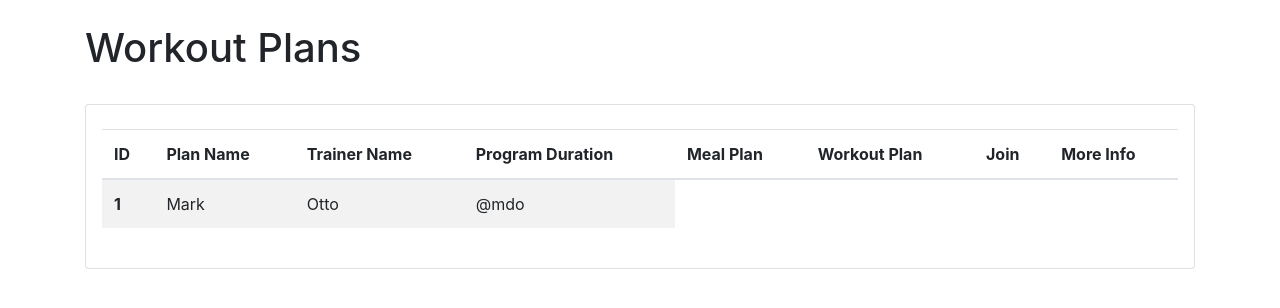
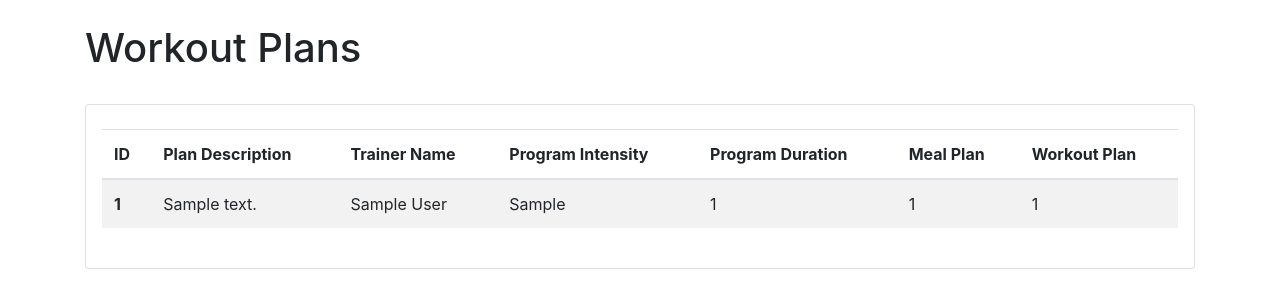
Before and after one commit to joshua-deans/FitTrkr, a Flask app: template templates/client/browse_plans.html in a window 1280 px wide. Shown: the part 56-364 px from the top of the page. Run offline with Flask 2, Linux system fonts and the light colour scheme; the template is opened without the code that fills it: most values are stand-ins (such as "Sample title", 1, 10 or a date in 2020); some libraries are stand-ins or nearby versions.

Commit message:
Browse Plans table now is populated from the database.

```diff
--- a/app.py
+++ b/app.py
@@ -5,7 +5,6 @@ from db import DBconfig
 from os import urandom
 import scrypt
 import base64
-
 
 app = Flask(__name__)
 
@@ -21,6 +20,7 @@ app.config['MYSQL_CURSORCLASS'] = DBconfig["dictDB"]
 # init MYSQL
 mysql = MySQL(app)
 
+
 def is_logged_in(flask_request: Flask.request_class) -> (bool, int):
     cookies = flask_request.cookies
     if 'token' in cookies:
@@ -34,11 +34,13 @@ def is_logged_in(flask_request: Flask.request_class) -> (bool, int):
             return True, result['UserID']
     return False, -1
 
+
 # Route for landing page
 @app.route("/")
 def base():
     logged_in_as = is_logged_in(request)
     return render_template('base.html')
+
 
 class SignupForm(Form):
     username = StringField('Username', [
@@ -50,9 +52,10 @@ class SignupForm(Form):
     confirm = PasswordField('Confirm password', [
         validators.DataRequired()])
 
+
 # Route for sign up form
 
-@app.route("/signup", methods=['GET', 'POST'])
+@app.route("/signup/", methods=['GET', 'POST'])
 def signup():
     form = SignupForm(request.form)
     if request.method == 'POST' and form.validate():
@@ -70,6 +73,7 @@ def signup():
         return redirect(url_for('login'))
     return render_template('auth/signup.html', form=form)
 
+
 class LoginForm(Form):
     username = StringField('Username', [
         validators.DataRequired(),
@@ -77,8 +81,9 @@ class LoginForm(Form):
     password = PasswordField('Password', [
         validators.DataRequired()])
 
+
 # Route for sign up form
-@app.route("/login", methods=['GET', 'POST'])
+@app.route("/login/", methods=['GET', 'POST'])
 def login():
     form = LoginForm(request.form)
     if request.method == 'POST' and form.validate():
@@ -112,19 +117,29 @@ def login():
 
 
 ### Delete before merging
-@app.route("/client")
-def client():
+@app.route("/client/<int:user_id>/")
+def client(user_id):
     return render_template('client/dashboard.html')
 
 
-@app.route("/trainer")
-def trainer():
+@app.route("/client/<int:user_id>/plans/")
+def client_browse_plans(user_id, plan_info=None):
+    cur = mysql.connection.cursor()
+    cur.execute(
+        'SELECT f.FitnessProgramID, u.FirstName, u.LastName, f.FP_intensity, f.Description, f.Program_Length, '
+        'f.MealPlanID, f.WorkoutPlanID '
+        'FROM FitnessProgram f, Users u WHERE f.TrainerID = u.UserID')
+    result = cur.fetchall()
+    if result:
+        plan_info = result
+    cur.close()
+    return render_template('client/browse_plans.html', plan_info=plan_info)
+
+
+@app.route("/trainer/<int:user_id>/plans")
+def trainer(user_id):
     return render_template('trainer/dashboard.html')
 
-
-@app.route("/client/plans")
-def client_browse_plans():
-    return render_template('client/browse_plans.html')
 
 ### Delete before merging
 
--- a/templates/client/browse_plans.html
+++ b/templates/client/browse_plans.html
@@ -21,28 +21,36 @@
         <h1 class="display-5">Workout Plans</h1>
         <br>
         <div class="card mx-auto px-3 py-4">
+            {% if plan_info %}
             <table class="table table-striped table-hover table-responsive-md">
                 <thead>
                 <tr>
                     <th scope="col">ID</th>
-                    <th scope="col">Plan Name</th>
+                    <th scope="col">Plan Description</th>
                     <th scope="col">Trainer Name</th>
+                    <th scope="col">Program Intensity</th>
                     <th scope="col">Program Duration</th>
                     <th scope="col">Meal Plan</th>
                     <th scope="col">Workout Plan</th>
-                    <th scope="col">Join</th>
-                    <th scope="col">More Info</th>
                 </tr>
                 </thead>
                 <tbody>
+                {% for item in plan_info %}
                 <tr>
-                    <th scope="row">1</th>
-                    <td>Mark</td>
-                    <td>Otto</td>
-                    <td>@mdo</td>
+                    <th scope="row">{{ item['FitnessProgramID'] }}</th>
+                    <td>{{ item['Description'] }}</td>
+                    <td>{{ item['FirstName'] + " " + item['LastName'] }}</td>
+                    <td>{{ item['FP_intensity'] }}</td>
+                    <td>{{ item['Program_Length'] }}</td>
+                    <td>{{ item['MealPlanID'] }}</td>
+                    <td>{{ item['WorkoutPlanID'] }}</td>
                 </tr>
+                {% endfor %}
                 </tbody>
             </table>
+            {% else %}
+                <h5 class="display-5"><i>There are no plans</i></h5>
+            {% endif %}
         </div>
     </div>
 {% endblock %}
```
